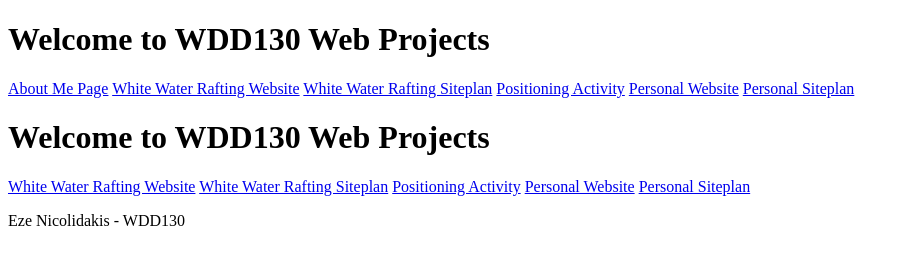
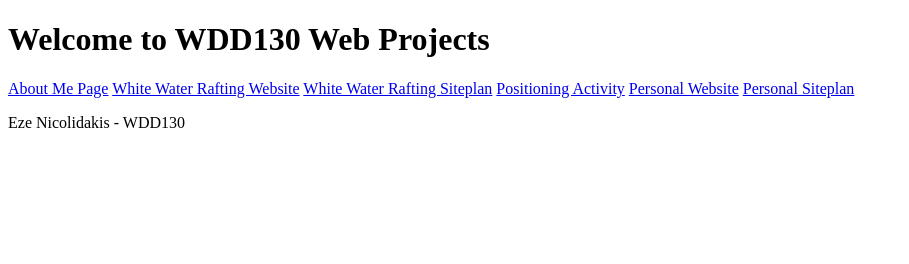
Before and after one commit to ezzze28/wdd-110, a plain HTML site: page index.html in a window 1280 px wide. Shown: the whole page, without its empty margins (0-909 px from the left). Drawn offline with Linux system fonts and the light colour scheme.

Commit message:
siteplan link added

```diff
--- a/index.html
+++ b/index.html
@@ -14,15 +14,7 @@
   <a href="wwr/site-plan-rafting.html">White Water Rafting Siteplan</a>
   <a href="positioning.html">Positioning Activity</a>
   <a href="#">Personal Website</a>
-  <a href="#">Personal Siteplan</a>
-</nav>
-<h1>Welcome to WDD130 Web Projects</h1>
-<nav>
-  <a href="wwr/index.html">White Water Rafting Website</a>
-  <a href="wwr/site-plan-rafting.html">White Water Rafting Siteplan</a>
-  <a href="positioning.html">Positioning Activity</a>
-  <a href="#">Personal Website</a>
-  <a href="#">Personal Siteplan</a>
+  <a href="28thstudios/site-plan.html">Personal Siteplan</a>
 </nav>
 <p>Eze Nicolidakis - WDD130</p>
 </body>
```
